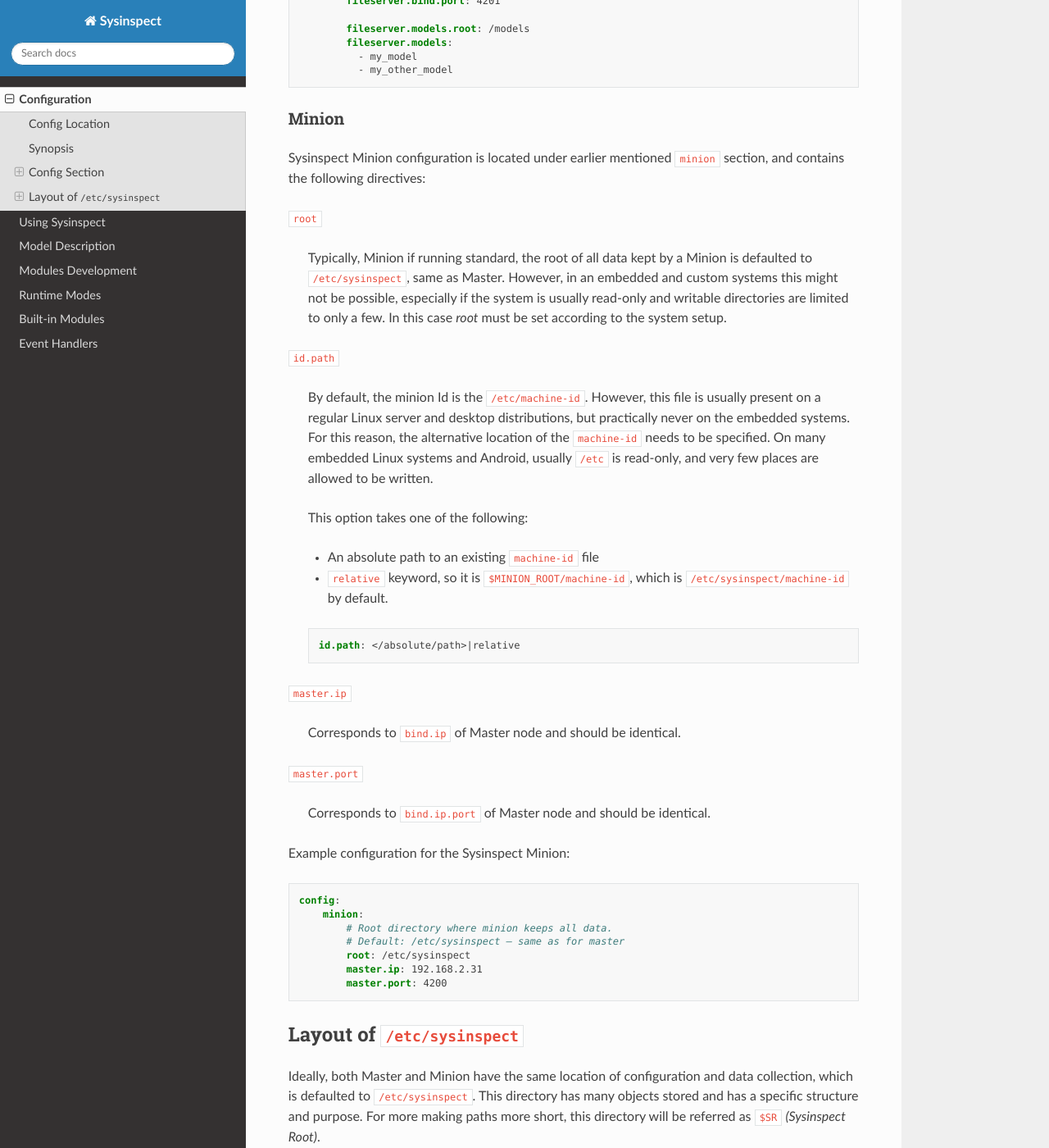
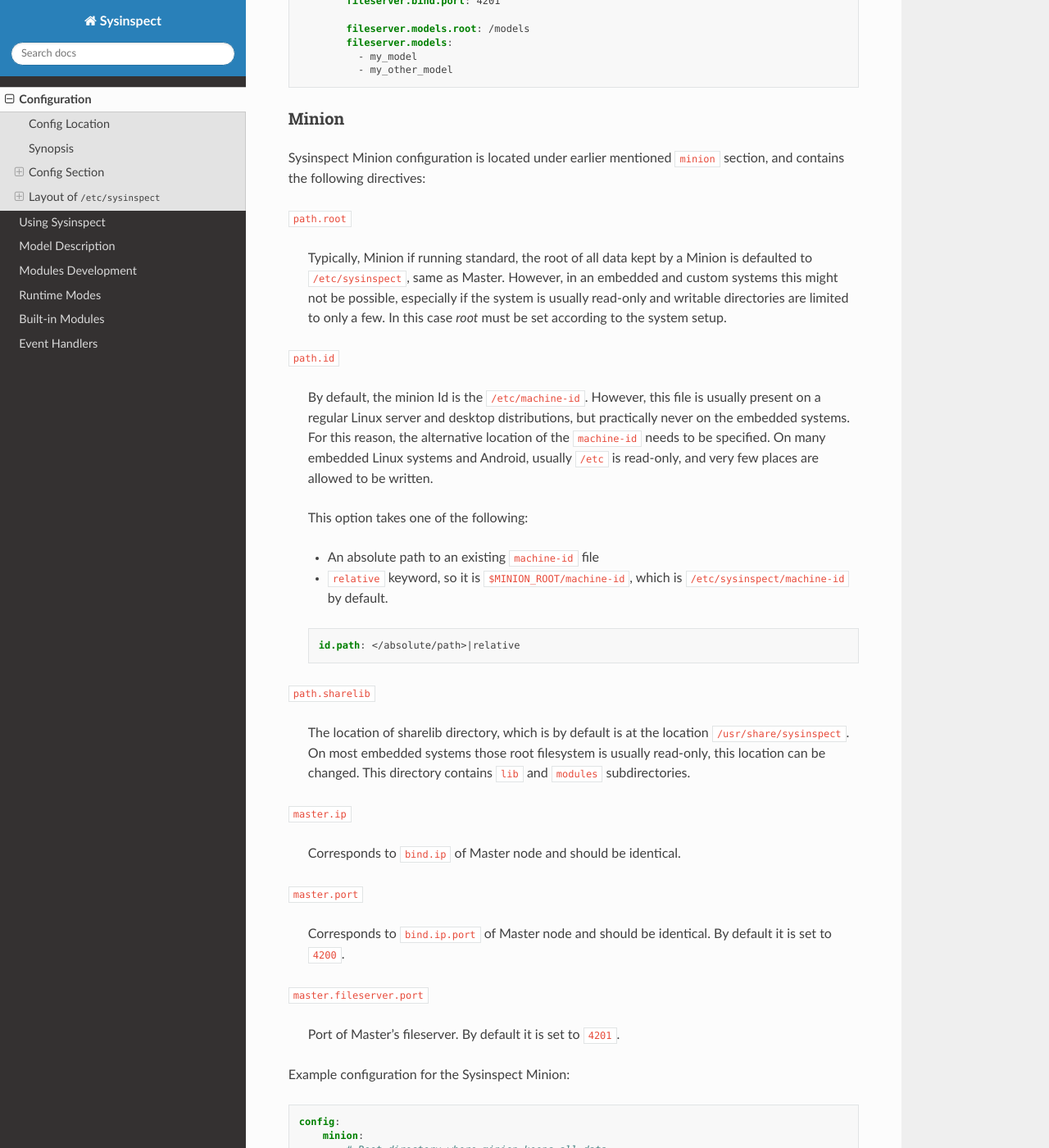
Before and after one commit to tinythings/sysinspect, a Sphinx documentation site: the page built from docs/global_config.rst, in a window 1280 px wide and 1400 px high, scrolled down 3078 px. Shown: the whole window at 82% size. Built offline with Sphinx 7.4.7 and the Read the Docs theme 3.1.0, drawn with Linux system fonts in a browser that asks for light colours.

Commit message:
Correct documetation of a Minion Config

```diff
--- a/docs/global_config.rst
+++ b/docs/global_config.rst
@@ -161,7 +161,7 @@
 Sysinspect Minion configuration is located under earlier mentioned ``minion`` section,
 and contains the following directives:
 
-``root``
+``path.root``
 
     Typically, Minion if running standard, the root of all data kept by a Minion is
     defaulted to ``/etc/sysinspect``, same as Master. However, in an embedded and custom
@@ -169,7 +169,7 @@
     and writable directories are limited to only a few. In this case *root* must be
     set according to the system setup.
 
-``id.path``
+``path.id``
 
     By default, the minion Id is the ``/etc/machine-id``. However, this file is usually
     present on a regular Linux server and desktop distributions, but practically never
@@ -187,6 +187,11 @@
 
         id.path: </absolute/path>|relative
 
+``path.sharelib``
+
+    The location of sharelib directory, which is by default is at the location
+    ``/usr/share/sysinspect``. On most embedded systems those root filesystem is usually read-only,
+    this location can be changed. This directory contains ``lib`` and ``modules`` subdirectories.
 
 
 ``master.ip``
@@ -195,7 +200,12 @@
 
 ``master.port``
 
-    Corresponds to ``bind.ip.port`` of Master node and should be identical.
+    Corresponds to ``bind.ip.port`` of Master node and should be identical. By default it is
+    set to ``4200``.
+
+``master.fileserver.port``
+
+    Port of Master's fileserver. By default it is set to ``4201``.
 
 Example configuration for the Sysinspect Minion:
 
```
